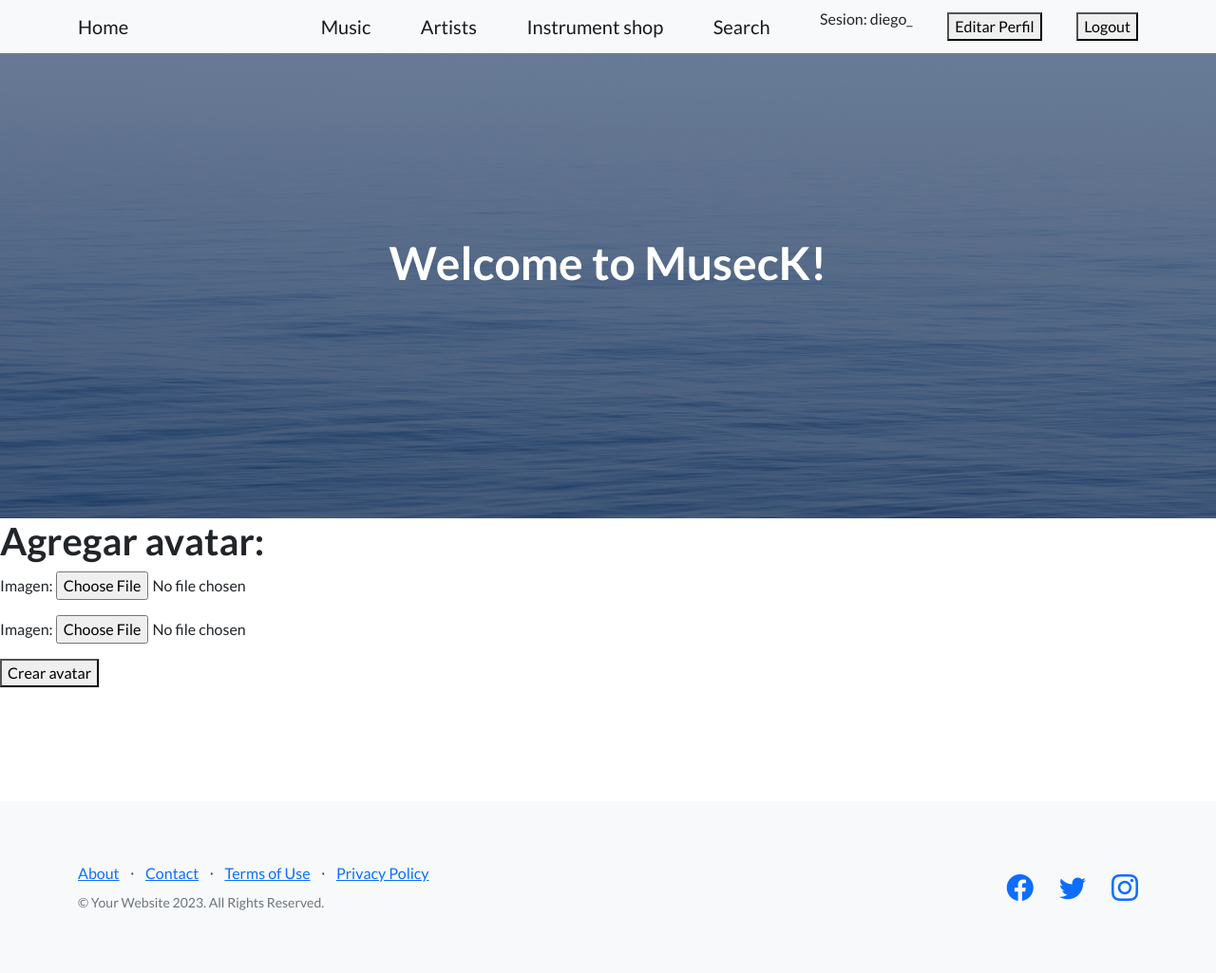
After one commit to sWend77/Tercera-pre-entrega-Aguilar, a Django app: page /app-include/agregar-avatar/ in a window 1280 px wide. The commit adds this page. Shown: the whole page at 95% size. Run offline with Django 5.2, Linux system fonts and the light colour scheme; a user stored in the database is signed in; some libraries are stand-ins or nearby versions.

Commit message:
Agregando avatares para cada usuario mediante formulario

```diff
--- a/AppPrueba/admin.py
+++ b/AppPrueba/admin.py
@@ -3,7 +3,7 @@ from AppPrueba.models import *
 
 # Register your models here.
 
-admin.site.register(Usuario)
 admin.site.register(Genero)
 admin.site.register(Artista)
 admin.site.register(Producto)
+admin.site.register(Avatar)
--- a/AppPrueba/forms.py
+++ b/AppPrueba/forms.py
@@ -1,6 +1,10 @@
 from django import forms
 from django.contrib.auth.forms import UserChangeForm
 from django.contrib.auth.models import User
+from .models import *
+
+
+
 class Formulario_registro (forms.Form):
 
     username = forms.CharField()
@@ -32,6 +36,26 @@ class UsereEditForm (UserChangeForm):
 
     password = forms.CharField(help_text="", widget = forms.HiddenInput(), required= False)
 
+    password1 = forms.CharField(label="Password", widget= forms.PasswordInput)
+    password2 = forms.CharField(label="New password", widget= forms.PasswordInput)
+
     class Meta:
         model = User
         fields = ["email", "first_name", "last_name"]
+
+    def clean_password2(self):
+
+        print(self.cleaned_data)
+
+        password1 = self.cleaned_data['password1']
+        password2 = self.cleaned_data['password2']
+
+        if password1 != password2:
+            raise forms.ValidationError("Las contraseñas no coinciden. Intentelo nuevamente.")
+        return password2
+
+class FormularioAvatar (forms.ModelForm):
+
+    class Meta:
+        model = Avatar
+        fields = ('imagen',)
--- a/AppPrueba/models.py
+++ b/AppPrueba/models.py
@@ -1,6 +1,6 @@
 from django.db import models
+from django.contrib.auth.models import User
 
-# Create your models here.
 
 class Usuario(models.Model):
 
@@ -60,3 +60,8 @@ class Producto (models.Model):
     name = models.CharField(max_length=20)
     brand = models.CharField (max_length=20)
     price = models.IntegerField ()
+
+class Avatar (models.Model):
+
+    user = models.OneToOneField(User, on_delete=models.CASCADE)
+    imagen = models.ImageField(upload_to='avatares', blank=True , null=True)
--- /dev/null
+++ b/AppPrueba/templates/agregar_avatar.html
@@ -0,0 +1,18 @@
+{% extends "padre.html" %}
+
+{% block contenido_variable %}
+
+    <h1>
+        Agregar avatar:
+    </h1>
+
+    {{mi_formulario.as_p}}
+
+    <form action="{% url 'AgregarAvatar' %}" method="post" enctype="multipart/form-data"> {% csrf_token %}
+
+        {{mi_formulario.as_p}}
+        <button type="submit">Crear avatar</button>
+
+    </form>
+
+{% endblock contenido_variable%}
--- a/AppPrueba/templates/index.html
+++ b/AppPrueba/templates/index.html
@@ -1,6 +1,11 @@
 {% extends "padre.html" %}
 
 {% block contenido_variable %}
+
+{% if url %}
+    <img src="{{url}}" alt="Avatar">
+
+{% endif %}
 
 <h1 class="mi_h1">
     Bienvenido a MusecK!
--- a/AppPrueba/urls.py
+++ b/AppPrueba/urls.py
@@ -19,4 +19,5 @@ urlpatterns = [
     path("edit-genero/<pk>", UpdateGenero.as_view(), name = "EditarGenero"),
     path("logout/", LogoutView.as_view(template_name = "logout.html"), name = "LogoutUser"),
     path("edit-perfil/", editar_perfil, name = "EditarPerfil"),
+    path("agregar-avatar/", agregar_avatar, name = "AgregarAvatar"),
 ]
--- a/AppPrueba/views.py
+++ b/AppPrueba/views.py
@@ -11,9 +11,18 @@ from django.contrib.auth.forms import AuthenticationForm, UserCreationForm, User
 from django.contrib.auth.decorators import login_required
 from django.contrib.auth.mixins import LoginRequiredMixin
 
+
 def inicio (req):
 
-    return render(req, "index.html",{})
+    try:
+        avatar = Avatar.objects.get(user=req.user.id)
+        return render(req, "index.html", {"url" : avatar.imagen.url})
+    except:
+        return render(req, "index.html", {})
+
+
+
+    return render(req, "index.html", {"url" : avatar.imagen.url})
 
 def musica(req):
 
@@ -138,15 +147,50 @@ def editar_perfil (req):
             usuario.first_name = data["first_name"]
             usuario.last_name = data["last_name"]
             usuario.email = data["email"]
+            usuario.set_password(data["password2"])
 
             usuario.save()
 
             return render(req, "index.html" , {"message": "Datos Actualizados con exito!"})
 
-        else: return render (req, "index.html" , {"message":"Datos invalidos"})
+        else: return render (req, "editar-perfil.html",{"mi_formulario": mi_formulario})
     else:
         mi_formulario = UsereEditForm(instance = req.user)
         return render (req, "editar-perfil.html",{"mi_formulario": mi_formulario})
+
+@login_required
+def agregar_avatar (req):
+
+    if req.method == "POST":
+
+        mi_formulario = FormularioAvatar(req.POST , req.FILES)
+
+        if mi_formulario.is_valid():
+
+            data = mi_formulario.cleaned_data
+
+            avatar = Avatar(user=req.user,imagen=data['imagen'])
+
+            avatar.save()
+
+            return render(req, "index.html" , {"message": "Avatar cargado con exito"})
+
+        else: return render (req, "index.html" , {"message":"Ocurrio un error al cargar el avatar"})
+    else:
+
+        mi_formulario = FormularioAvatar()
+
+        return render (req, "agregar_avatar.html",{ "mi_formulario": mi_formulario})
+
+
+
+
+
+
+
+
+
+
 
 #Seccion Musica--------------------------------------------------------------------------------------------------------------
 
--- a/Proyecto1/urls.py
+++ b/Proyecto1/urls.py
@@ -16,10 +16,13 @@ Including another URLconf
 """
 from django.contrib import admin
 from django.urls import path , include
-
+from django.conf import settings
+from django.conf.urls.static import static
 
 
 urlpatterns = [
     path('admin/', admin.site.urls),
     path("app-include/" , include("AppPrueba.urls")),
 ]
+
+urlpatterns += static(settings.MEDIA_URL, document_root = settings.MEDIA_ROOT)
```
Also changed, not shown: Proyecto1/settings.py (+7 -1 lines), AppPrueba/migrations/0008_avatar.py (added), db.sqlite3, media/avatares/img1.jpg (added).
